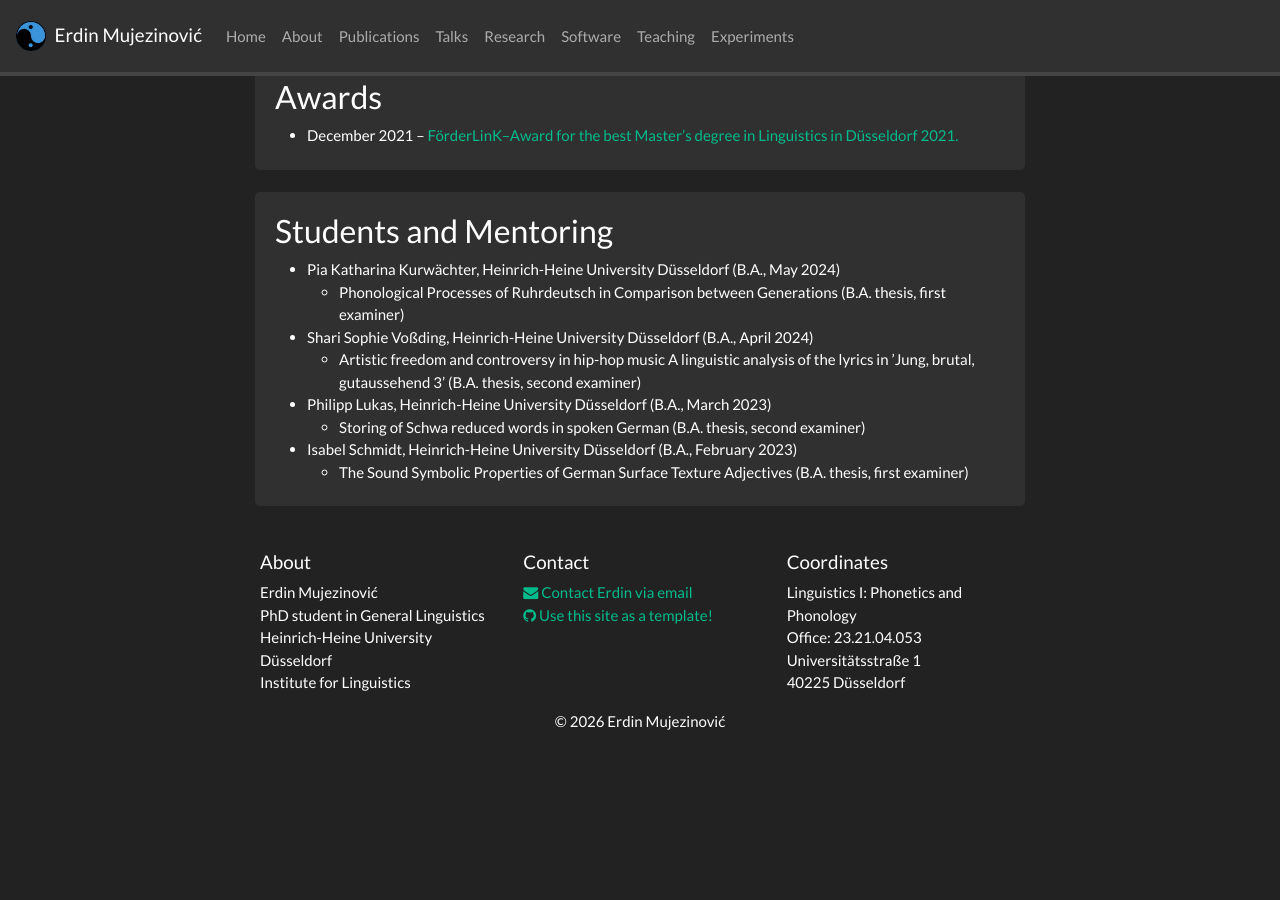
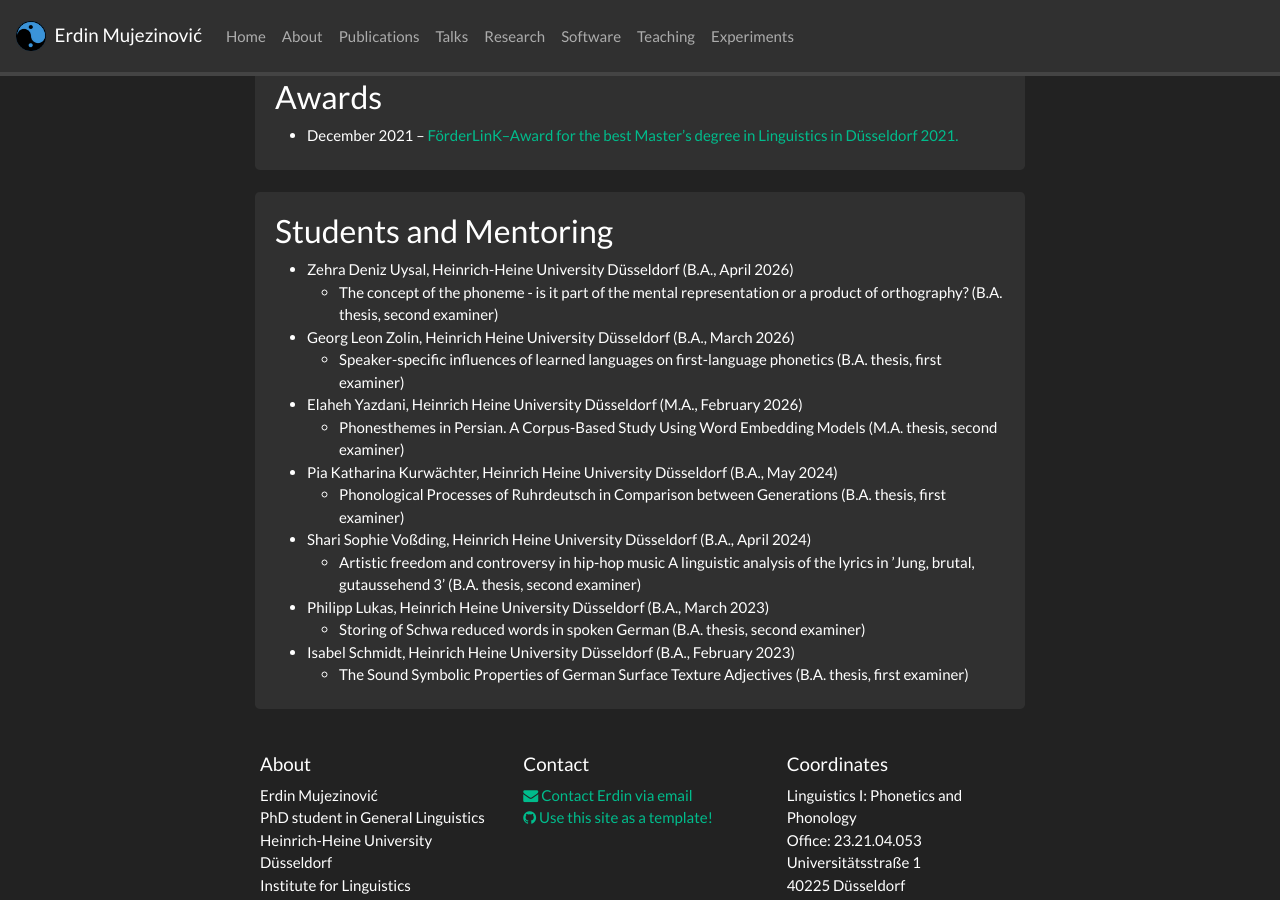
Before and after one commit to Erd-ling/erd-ling.github.io, a Jekyll site: the page built from _pages/about.md, in a window 1280 px wide and 900 px high, scrolled down 551 px. Built offline with Jekyll 4.4.1, drawn with Linux system fonts in a browser that asks for light colours; nearby versions of some CDN libraries; a style sheet for code colours, icons or effects is not loaded; before the commit the page ends 1299 px from its top, so only the background shows below that.

```diff
--- a/_data/people.yml
+++ b/_data/people.yml
@@ -1,23 +1,42 @@
+- name: Zehra Deniz Uysal
+  location: Heinrich-Heine University Düsseldorf
+  degree: B.A.
+  year: April 2026
+  thesis: The concept of the phoneme - is it part of the mental representation or a product of orthography? (B.A. thesis, second examiner)
+
+
+- name: Georg Leon Zolin
+  location: Heinrich Heine University Düsseldorf
+  degree: B.A.
+  year: March 2026
+  thesis: Speaker-specific influences of learned languages on first-language phonetics (B.A. thesis, first examiner)
+
+- name: Elaheh Yazdani
+  location: Heinrich Heine University Düsseldorf
+  degree: M.A.
+  year: February 2026
+  thesis: Phonesthemes in Persian. A Corpus-Based Study Using Word Embedding Models (M.A. thesis, second examiner)
+
 - name: Pia Katharina Kurwächter
-  location: Heinrich-Heine University Düsseldorf
+  location: Heinrich Heine University Düsseldorf
   degree: B.A.
   year: May 2024
   thesis: Phonological Processes of Ruhrdeutsch in Comparison between Generations (B.A. thesis, first examiner)
 
 - name: Shari Sophie Voßding
-  location: Heinrich-Heine University Düsseldorf
+  location: Heinrich Heine University Düsseldorf
   degree: B.A.
   year: April 2024
-  thesis: "Artistic freedom and controversy in hip-hop music A linguistic analysis of the lyrics in ’Jung, brutal, gutaussehend 3’ (B.A. thesis, second examiner)"
+  thesis: Artistic freedom and controversy in hip-hop music A linguistic analysis of the lyrics in ’Jung, brutal, gutaussehend 3’ (B.A. thesis, second examiner)
 
 - name: Philipp Lukas
-  location: Heinrich-Heine University Düsseldorf
+  location: Heinrich Heine University Düsseldorf
   degree: B.A.
   year: March 2023
   thesis: Storing of Schwa reduced words in spoken German (B.A. thesis, second examiner)
 
 - name: Isabel Schmidt
-  location: Heinrich-Heine University Düsseldorf
+  location: Heinrich Heine University Düsseldorf
   degree: B.A.
   year: February 2023
   thesis: The Sound Symbolic Properties of German Surface Texture Adjectives (B.A. thesis, first examiner)
```
Also changed, not shown: _pages/blogs.md (+1 -1 lines), _pages/teaching.md (+4 -0 lines), images/experiment.png (added), 5 other files.
